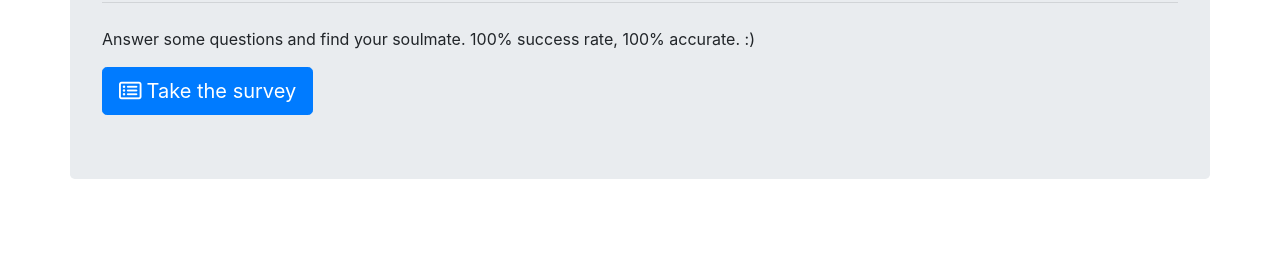
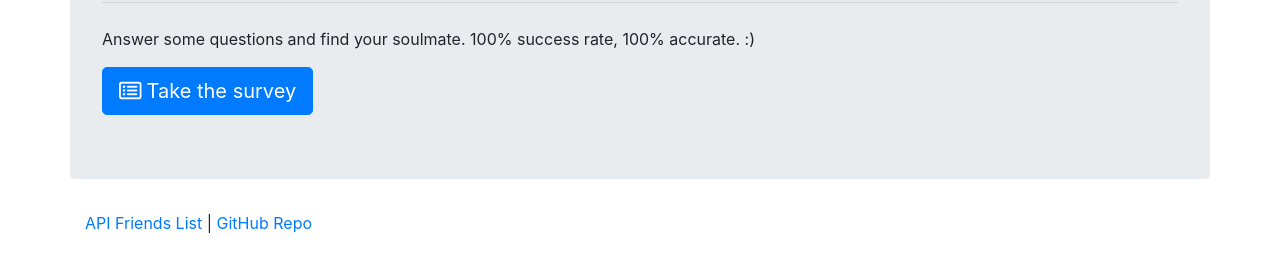
Before and after one commit to sjwarren91/FriendFinder, a website: page app/public/home.html in a window 1280 px wide. Shown: the part 153-424 px from the top of the page. Drawn offline with nearby package versions, Linux system fonts and the light colour scheme.

Commit message:
add all friends api link

```diff
--- a/app/public/home.html
+++ b/app/public/home.html
@@ -25,7 +25,10 @@
     </div>
 
     <div class="container">
-
+        <p>
+            <a href="/api/friends">API Friends List</a>  |
+            <a href="https://github.com/sjwarren91/FriendFinder" target="_blank">GitHub Repo</a>
+        </p>
     </div>
 </body>
 
```
